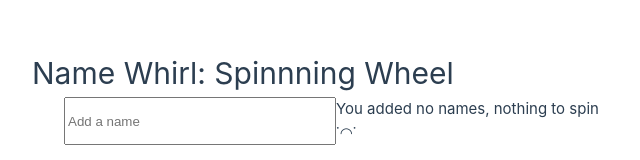
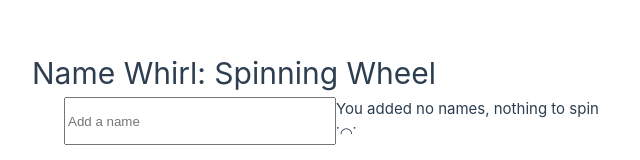
Before and after one commit to egentilucci/name-whirl, a Vue app in the folder client/: page / in a window 1280 px wide. Shown: the part 171-331 px from the top of the page, without its empty margins (0-640 px from the left). Built offline with nearby package versions, Linux system fonts and the light colour scheme.

Commit message:
fix: correct typo

```diff
--- a/client/src/components/Header.vue
+++ b/client/src/components/Header.vue
@@ -1,3 +1,3 @@
 <template>
-  <h1>Name Whirl: Spinnning Wheel</h1>
+  <h1>Name Whirl: Spinning Wheel</h1>
 </template>
```
